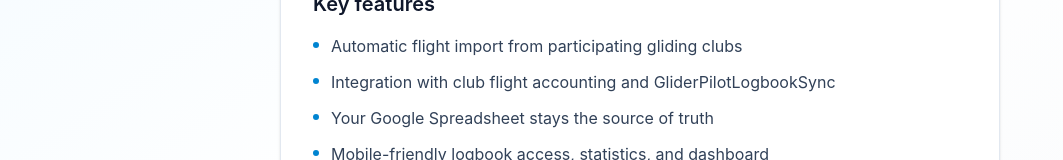
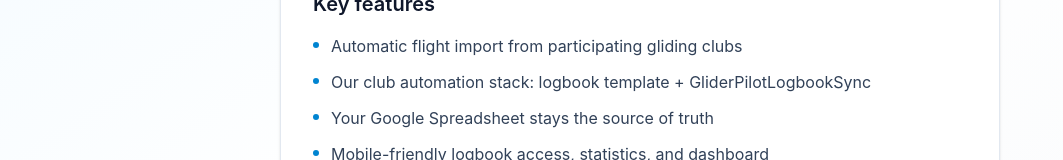
Before and after one commit to skochko/GliderPilotLogbookWeb, a Vue app: page / in a window 1280 px wide. Shown: the part 433-593 px from the top of the page, without its empty margins (0-1063 px from the left). Built offline with nearby package versions, Linux system fonts and the light colour scheme; no server answers.

Commit message:
update landing

```diff
--- a/src/views/ConnectLogbookView.vue
+++ b/src/views/ConnectLogbookView.vue
@@ -69,7 +69,7 @@ async function connectByPicker(): Promise<void> {
     <div>
       <h1 class="text-2xl font-bold text-slate-900">Connect your logbook</h1>
       <p class="mt-2 text-slate-600">
-        Select your GliderPilotLogbookSync spreadsheet or paste its URL to get started.
+        Select your logbook spreadsheet (our template) or paste its URL to get started.
       </p>
     </div>
 
--- a/src/views/LandingView.vue
+++ b/src/views/LandingView.vue
@@ -4,7 +4,7 @@ import SiteFooter from '@/components/SiteFooter.vue'
 
 const features = [
   'Automatic flight import from participating gliding clubs',
-  'Integration with club flight accounting and GliderPilotLogbookSync',
+  'Our club automation stack: logbook template + GliderPilotLogbookSync',
   'Your Google Spreadsheet stays the source of truth',
   'Mobile-friendly logbook access, statistics, and dashboard',
 ]
```
